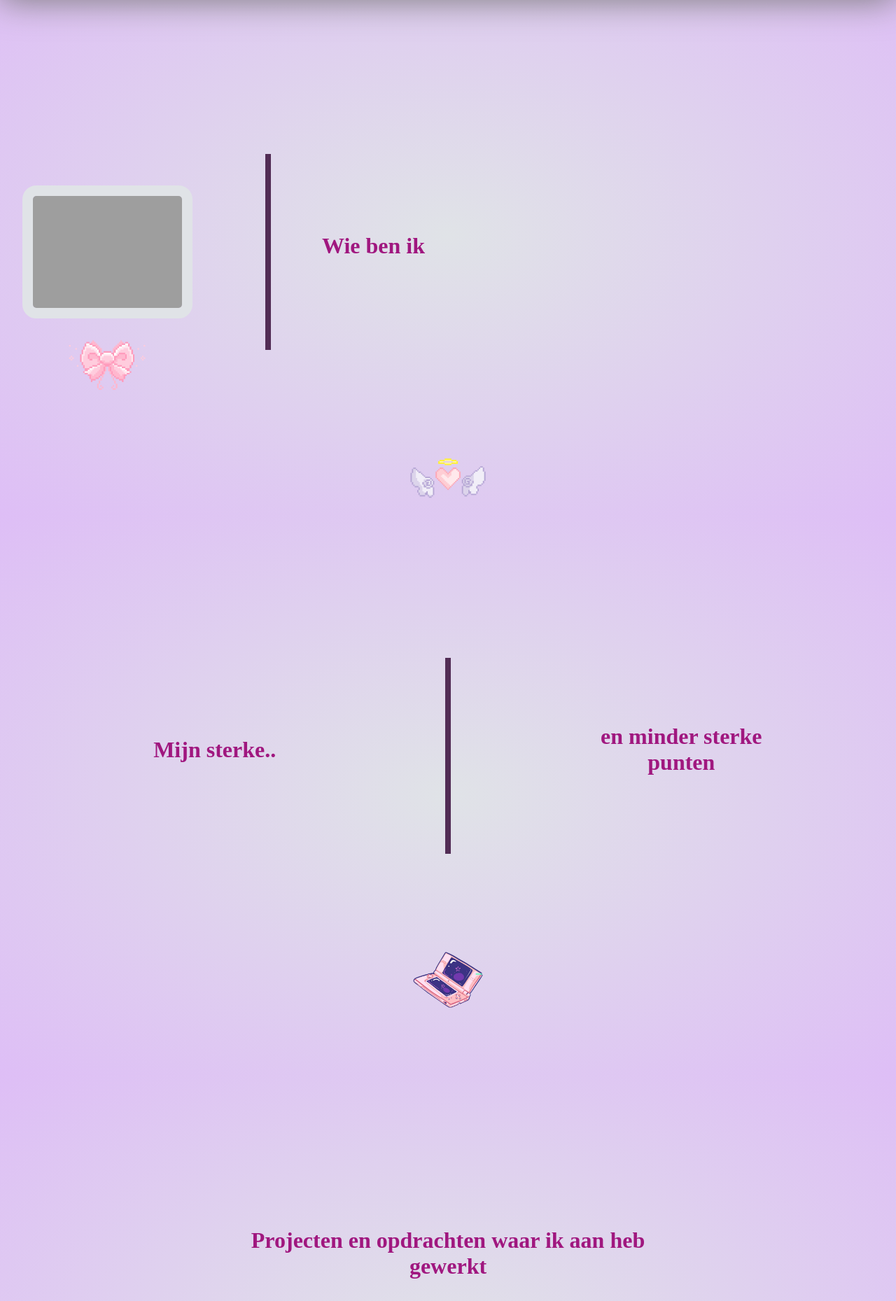
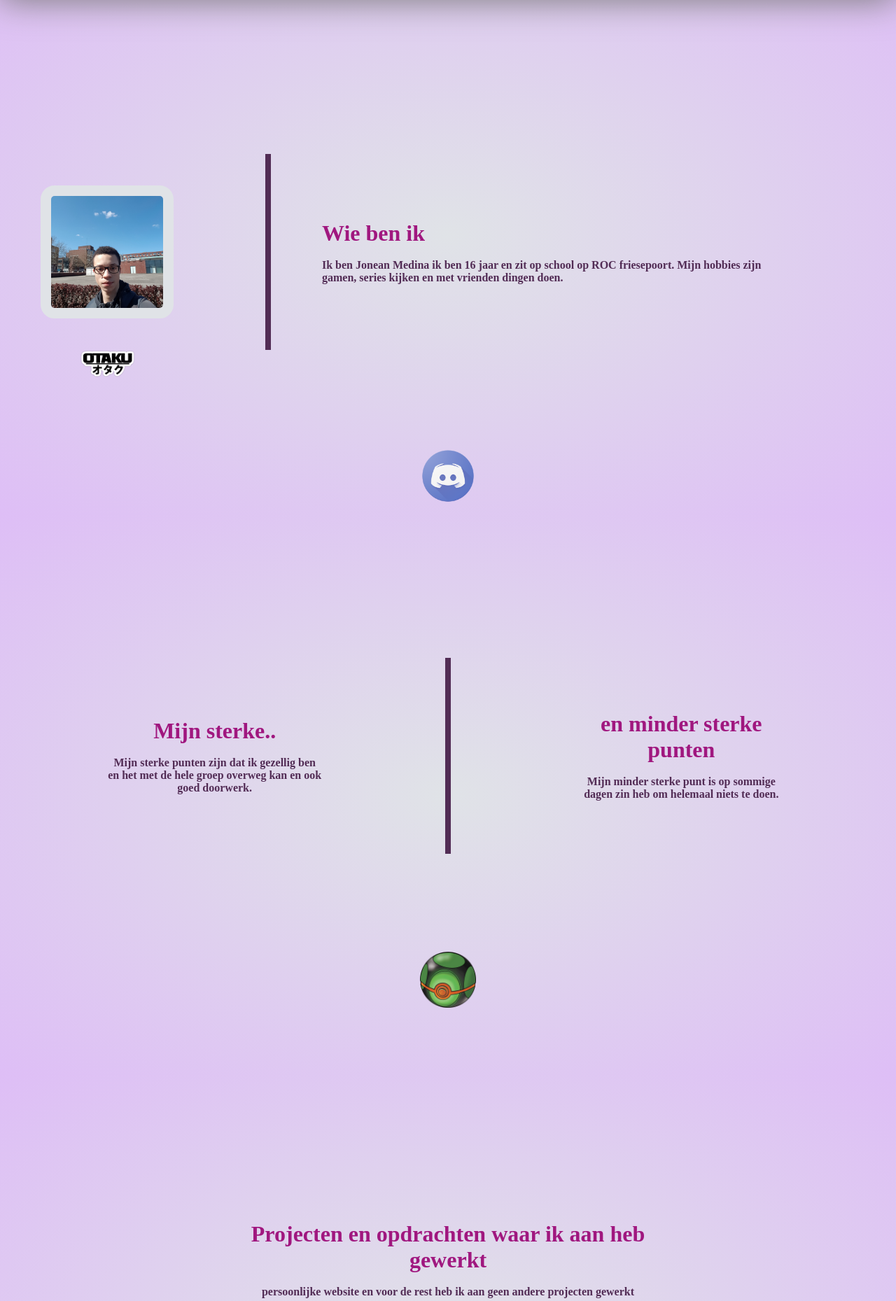
Before and after one commit to eruhachi/teamwebsite, a PHP site: page /pages/jonean.php in a window 1280 px wide. Shown: the part 64-1923 px from the top of the page at 70% size. Run offline with PHP 8.4, Linux system fonts and the light colour scheme; some web fonts are replaced; grey boxes are pictures that could not be loaded.

Commit message:
eigen pagina afhgmaakt

```diff
--- a/template/pages/jonean.php
+++ b/template/pages/jonean.php
@@ -8,7 +8,7 @@
     <meta charset="utf-8">
     <link rel="stylesheet" href="../css/style3.css">
     <link rel="stylesheet" href="../css/nav.css">
-    <title>your name</title><!--Change to your name!-->
+    <title>Jonean</title><!--Change to your name!-->
     <!--ignore this, it's nothing-->
     <audio src="../assets/audio/cave1.ogg" type="audio/ogg" id="cave1"></audio>
     <audio src="../assets/audio/cave2.ogg" type="audio/ogg" id="cave2"></audio>
@@ -30,33 +30,35 @@
        <div class="grid">
    <!--content 1-->
     <!--replace the # with the name of your image-->
-    <div class="img1"> <img src="../assets/IMG/#" alt=""> </div>
+    <div class="img1"><img src="../assets/IMG/jon.jpg" alt="Jonean"> </div>
 
     <div class="text-line1"></div>
     <div class="text-box1">
       <h1>Wie ben ik</h1><br>
-    <p><!--put your text here--></p>
+    <p>Ik ben Jonean Medina ik ben 16 jaar en zit op school op ROC friesepoort.
+    Mijn hobbies zijn gamen, series kijken en met vrienden dingen doen.
+    </p>
     </div>
-    <div class="deco1"><img src="../assets/IMG/deco1.gif" alt=""> </div>
-    <div class="deco3"><img src="../assets/IMG/deco3.png" alt=""> </div>
+    <div class="deco1"><img src="../assets/IMG/otaku.png" alt=""> </div>
+    <div class="deco3"><img src="../assets/IMG/discord.png" alt=""> </div>
 
 <!--content 2-->
     <div class="text-box2">
       <h1>Mijn sterke..</h1><br>
-    <p><!--put your text here--></p> </div>
+    <p>Mijn sterke punten zijn dat ik gezellig ben en het met de hele groep overweg kan en ook goed doorwerk.</p> </div>
     <div class="text-line2"></div>
     <div class="text-box2-1">
     <h1>en minder sterke punten</h1><br>
-    <p><!--put your text here--></p> </div>
-    <div class="deco2"> <img src="../assets/IMG/deco2.png" alt="nintendo"></div>
+    <p>Mijn minder sterke punt is op sommige dagen zin heb om helemaal niets te doen.</p> </div>
+    <div class="deco2"> <img src="../assets/IMG/dusk.webp" alt="nintendo"></div>
 
 <!--content 3-->
     <div class="text-box3">
       <h1>Projecten en opdrachten waar ik aan heb gewerkt</h1><br>
-    <p><!--put your text here--></p></div>
-    <div class="deco4"><img src="../assets/IMG/deco1.gif" alt="bow"></div><div class="text-line3"></div><div class="deco5"><img src="../assets/IMG/deco1.gif" alt="bow"></div>
+    <p>persoonlijke website en voor de rest heb ik aan geen andere projecten gewerkt </p></div>
+    <div class="deco4"><img src="../assets/IMG/friends.png" alt="bow"></div><div class="text-line3"></div><div class="deco5"><img src="../assets/IMG/eten.png" alt="bow"></div>
     <div class="text-box3-1">
-    <p><!--put your text here--></p></div>
+    <p>Ik hoop dat door deze pagina je wat meer te weten bent gekomen over mij.</p></div>
 
 
 
```
Also changed, not shown: template/assets/IMG/discord.png (added), template/assets/IMG/dusk.webp (added), template/assets/IMG/eten.png (added), template/assets/IMG/friends.png (added), template/assets/IMG/jon.jpg (added), template/assets/IMG/otaku.png (added).
